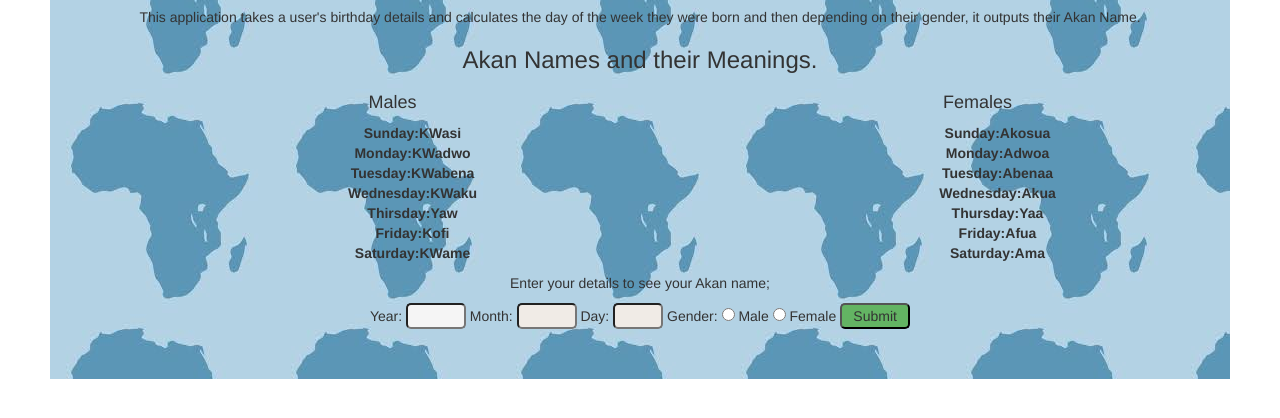
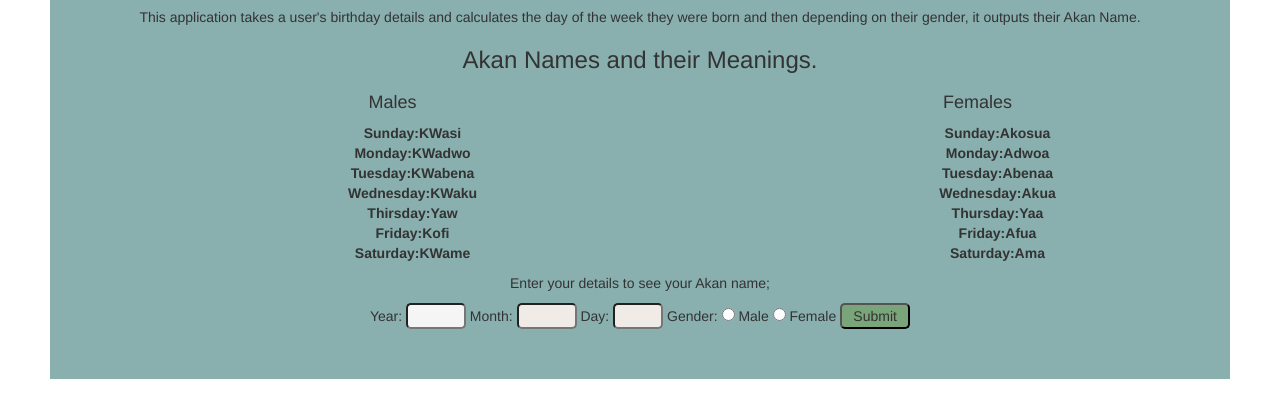
Before and after one commit to PapaFreddie/Akan-names, a plain HTML site: page index.html in a window 1280 px wide. Shown: the part 186-604 px from the top of the page. Drawn offline with nearby package versions, Linux system fonts and the light colour scheme; a web font is replaced by a local one.

```diff
--- a/css/style.css
+++ b/css/style.css
@@ -1,5 +1,5 @@
 .wrapper{
-    background-image: url(images/bg\ im.jpeg);
+    background-color: rgb(137, 175, 175);
     margin: 50px;
     padding: 50px;
     text-align: center;
@@ -26,7 +26,7 @@
 }
 button{
     border-radius: 5px;
-    background-color: rgb(99, 180, 99);
+    background-color: rgb(122, 165, 122);
     width: 70px;
 }
  ul{
```
Also changed, not shown: css/images/bg im.jpeg (deleted), 1 other file.
